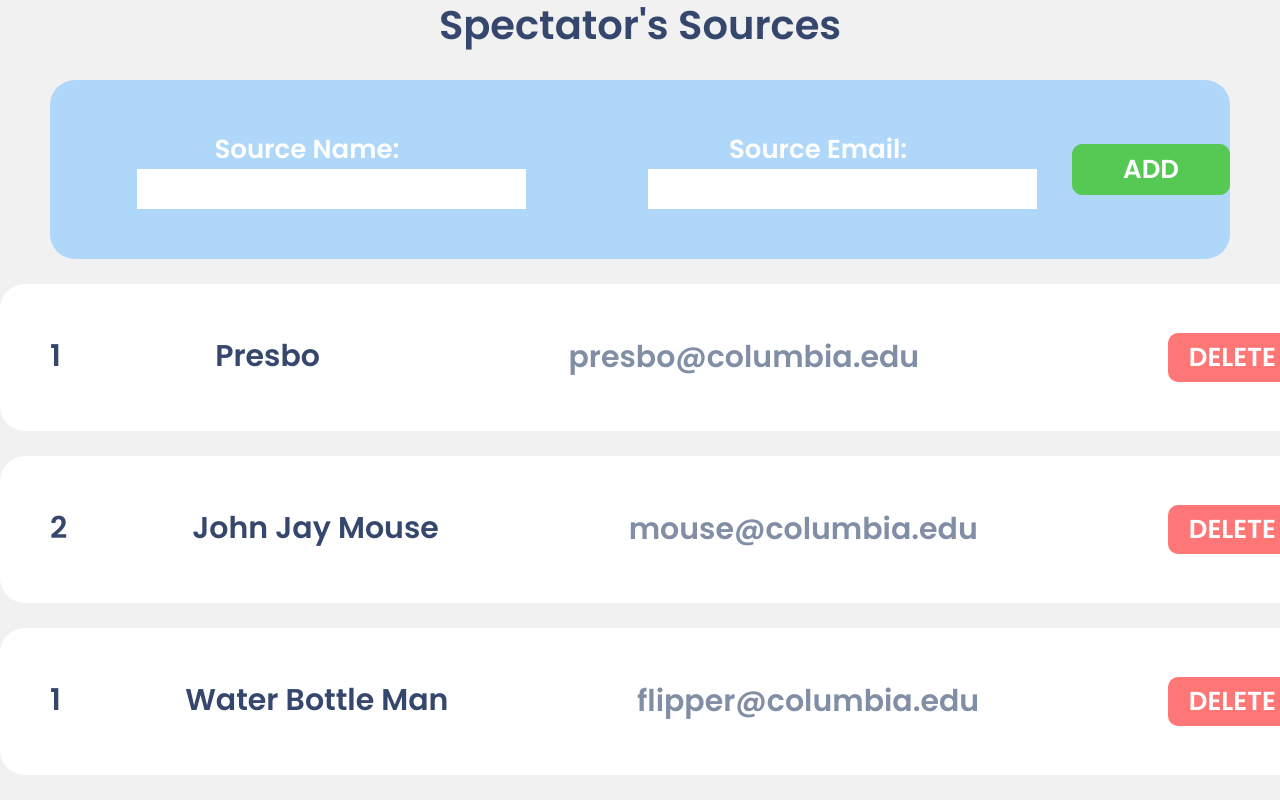
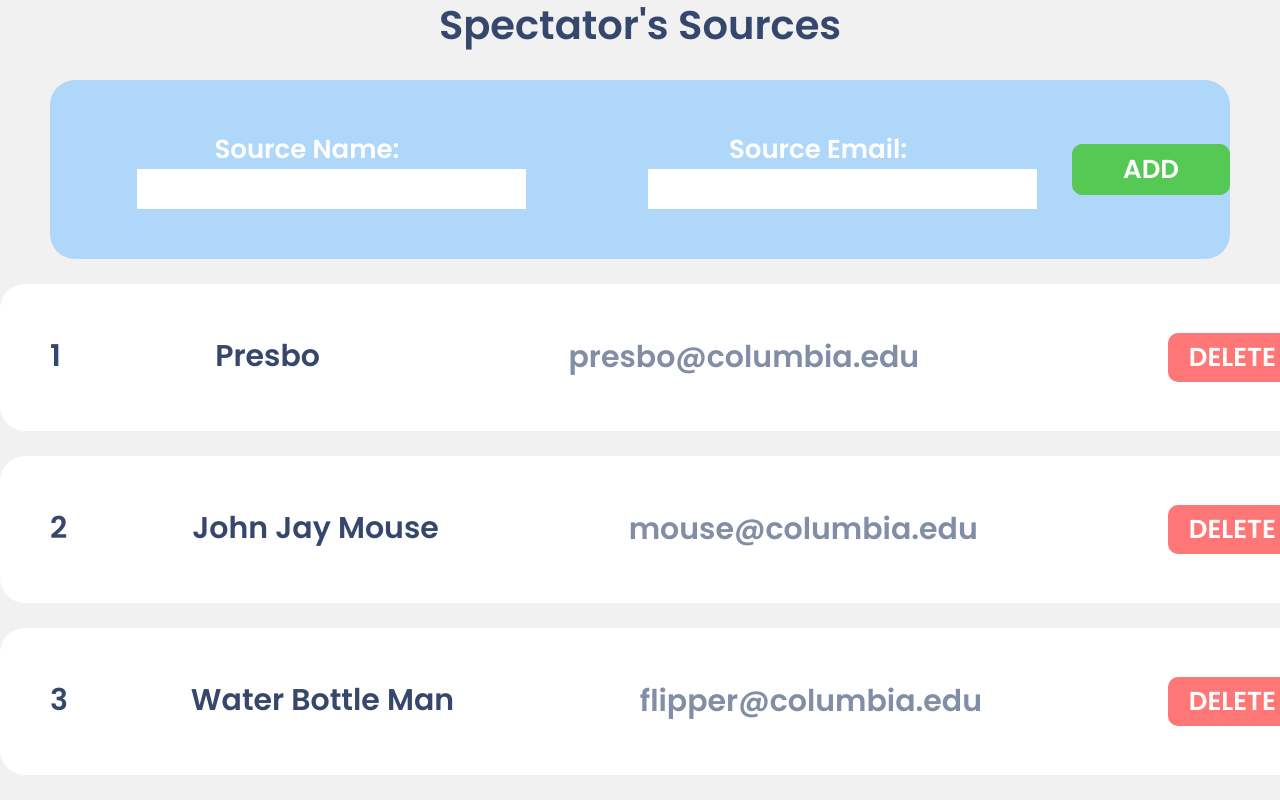
Before and after one commit to kentrietran/spec-sources, a React (Create React App) app in the folder react-app/: page / in a window 1280 px wide. Shown: the part 278-1078 px from the top of the page. Built offline with nearby package versions, Linux system fonts and the light colour scheme.

Commit message:
Completed the List.js

```diff
--- a/react-app/src/List.js
+++ b/react-app/src/List.js
@@ -1,30 +1,26 @@
 import "./App.css";
+
+const sourceList = [{name: "Presbo", email: "presbo@columbia.edu"},
+    {name: "John Jay Mouse", email: "mouse@columbia.edu"},
+    {name: "Water Bottle Man", email: "flipper@columbia.edu"}]
 
 function List() {
     return(
 <div class="botton_body">
-    <div class="source_part">
-        <h3 class="bold_source_word part1"><span>1</span></h3>
-        <h3 class="bold_source_word part2"><span>Presbo</span></h3>
-        <h3 class="light_source_word"><span>presbo@columbia.edu</span></h3>
-        <button class="delete_source_button"><span>DELETE</span></button>
-    </div>
-
-    <div class="source_part">
-        <h3 class="bold_source_word part1"><span>2</span></h3>
-        <h3 class="bold_source_word part2"><span>John Jay Mouse</span></h3>
-        <h3 class="light_source_word"><span>mouse@columbia.edu</span></h3>
-        <button class="delete_source_button"><span>DELETE</span></button>
-    </div>
-
-    <div class="source_part">
-        <h3 class="bold_source_word part1"><span>1</span></h3>
-        <h3 class="bold_source_word part2"><span>Water Bottle Man</span></h3>
-        <h3 class="light_source_word"><span>flipper@columbia.edu</span></h3>
-        <button class="delete_source_button"><span>DELETE</span></button>
-    </div>
+    {sourceList.map((tagName, index) => (<ListItem index={index+1} name={tagName.name} email={tagName.email}></ListItem>))}
 </div>
     )
 }
 
 export default List;
+
+function ListItem({index, name, email}) {
+    return(
+    <div class="source_part">
+        <h3 class="bold_source_word part1"><span>{index}</span></h3>
+        <h3 class="bold_source_word part2"><span>{name}</span></h3>
+        <h3 class="light_source_word"><span>{email}</span></h3>
+        <button class="delete_source_button"><span>DELETE</span></button>
+    </div>
+    )
+}
```
Also changed, not shown: 1 other file (tests, documents, lock files or other folders).
